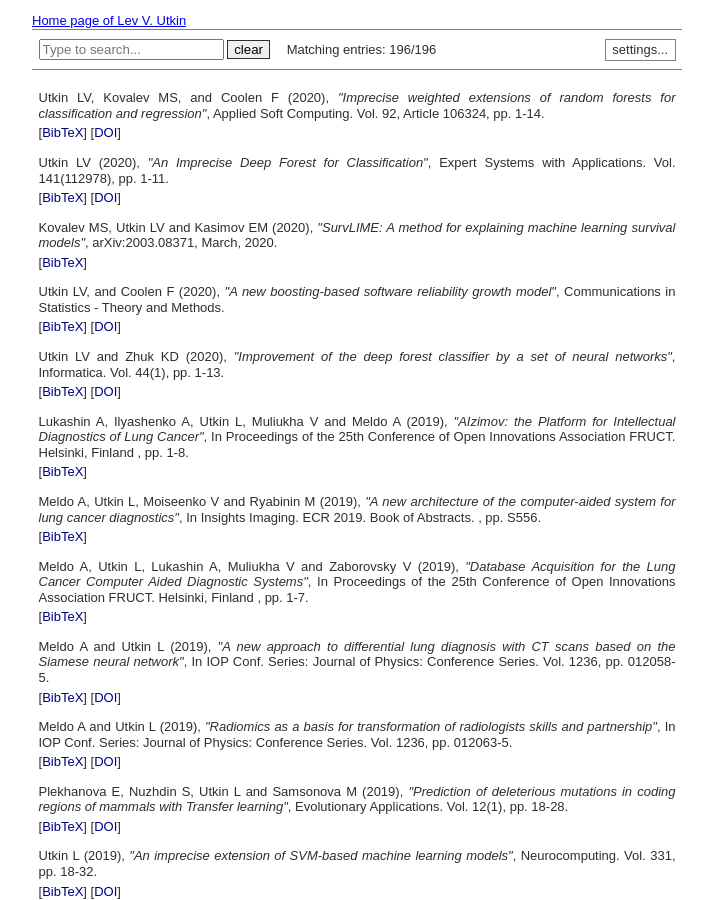
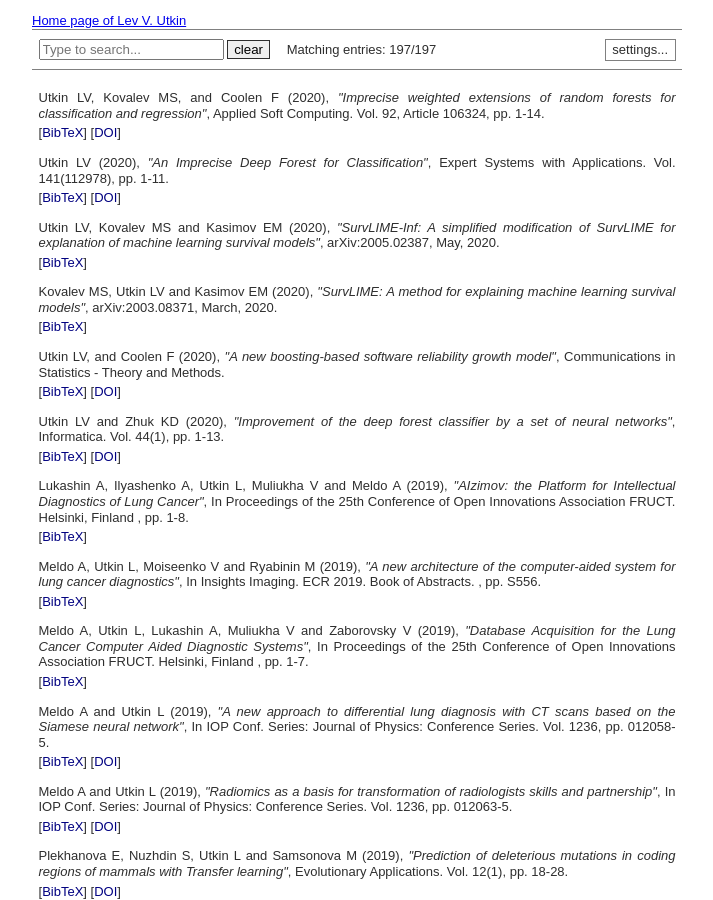
Before and after one commit to levutkin/levutkin.github.io, a Jekyll site: the page publications.html, which Jekyll copies as it is, in a window 1280 px wide and 900 px high. Shown: the whole window, without its empty margins (283-996 px from the left). Built offline with Jekyll 4.4.1, drawn with Linux system fonts in a browser that asks for light colours.

Commit message:
Update publications.html

```diff
--- a/publications.html
+++ b/publications.html
@@ -445,6 +445,23 @@ p.infolinks { margin: 0.3em 0em 0em 0em; padding: 0px; }
 }
 </pre></td>
 
+<tr id="Utkin-Kovalev-Kasimov-20a" class="entry">
+	<td>  Utkin LV, Kovalev MS and Kasimov EM (2020), <i>"SurvLIME-Inf: A simplified modification of SurvLIME for explanation of machine learning survival models"</i>, arXiv:2005.02387, May, 2020.
+	<p class="infolinks"> [<a href="javascript:toggleInfo('Kovalev-Utkin-Kasimov-20','bibtex')">BibTeX</a>]
+</td>
+</tr>
+<tr id="bib_Kovalev-Utkin-Kasimov-20" class="bibtex noshow">
+<td><b>BibTeX</b>:
+<pre>
+@Unpublished{Kovalev-Utkin-Kasimov-20,
+  author = {L.V. Utkin and M.S. Kovalev and E.M. Kasimov},
+  note   = {arXiv:2005.02387},
+  title  = {Surv{LIME-I}nf: {A} simplified modification of Surv{LIME} for explanation of machine learning survival models},
+  month  = may,
+  year   = {2020},
+}
+</pre></td>
+
 <tr id="Kovalev-Utkin-Kasimov-20" class="entry">
 	<td> Kovalev MS, Utkin LV and Kasimov EM (2020), <i>"SurvLIME: A method for explaining machine learning survival models"</i>, arXiv:2003.08371, March, 2020.
 	<p class="infolinks"> [<a href="javascript:toggleInfo('Kovalev-Utkin-Kasimov-20','bibtex')">BibTeX</a>]
```
